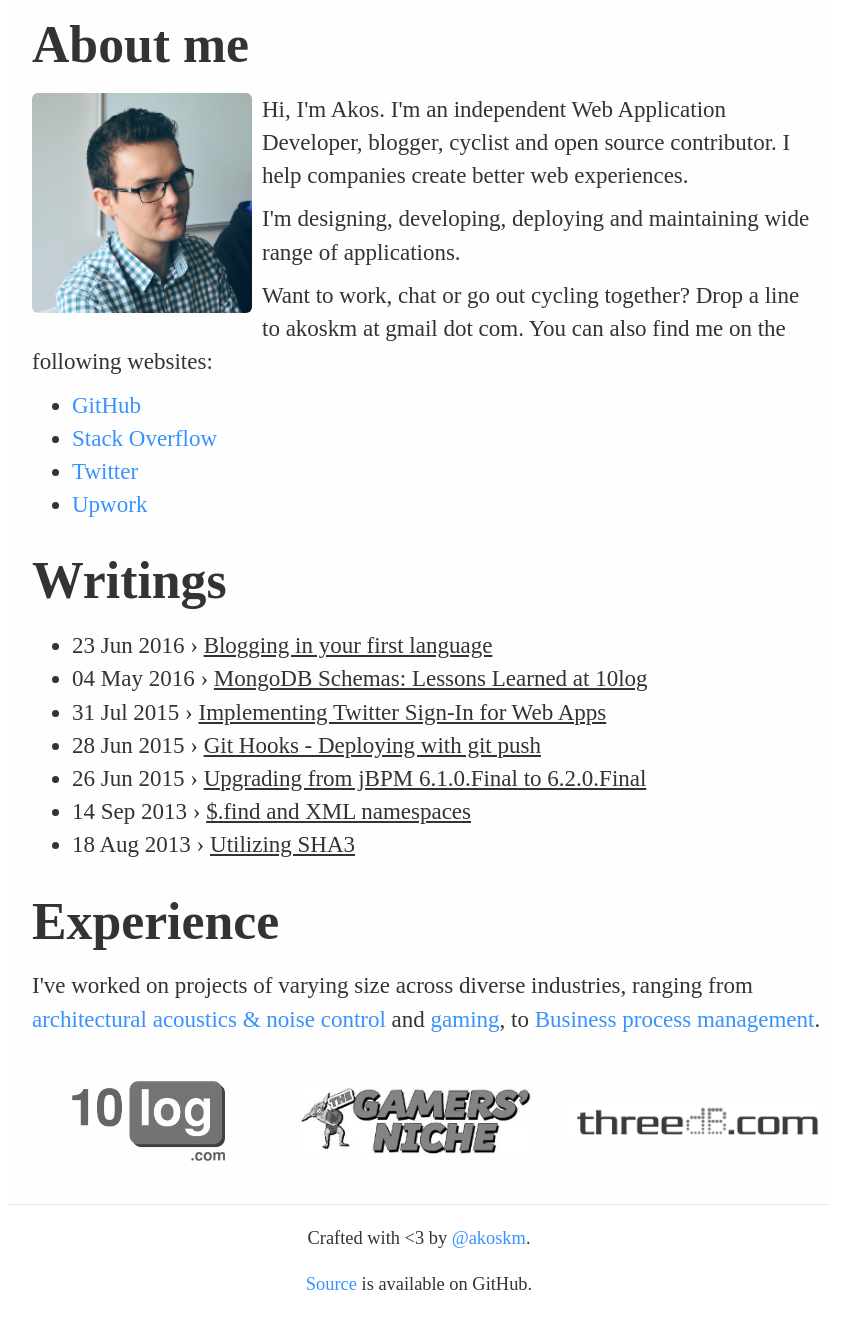
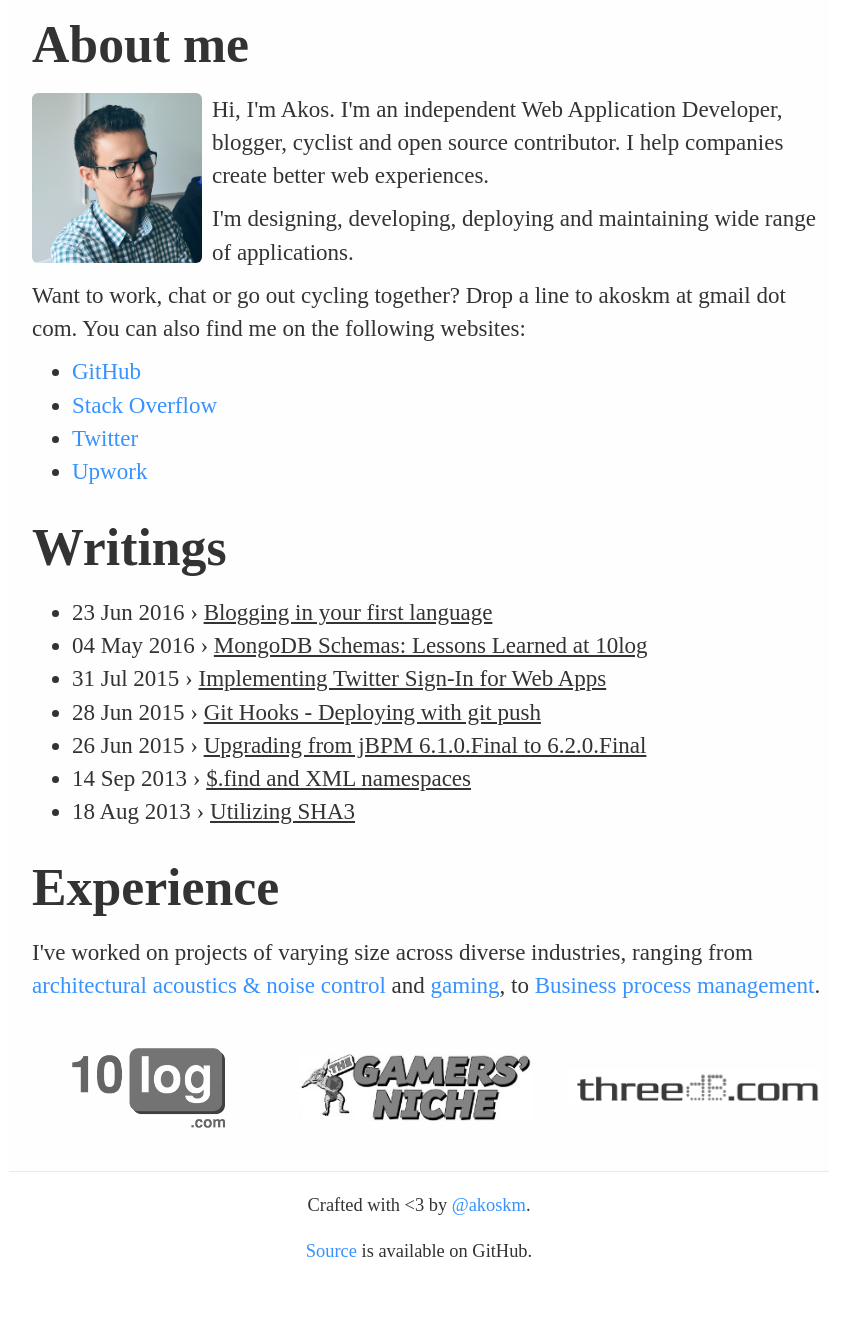
Before and after one commit to akoskm/akoskm.github.io, a Jekyll site: the page built from index.html, in a window 1280 px wide. Shown: the whole page, without its empty margins (221-1071 px from the left). Built offline with Jekyll 4.4.1, drawn with Linux system fonts in a browser that asks for light colours; nearby versions of some CDN libraries; some web fonts are replaced; comment, search, counter and statistics services are not loaded; after the commit the page ends 1305 px from its top, so only the background shows below that.

Commit message:
resize picture

```diff
--- a/_layouts/default.html
+++ b/_layouts/default.html
@@ -178,7 +178,7 @@
             margin: 0px 10px 10px 0px;
             float: left;
             border-radius: 6px;
-            width: 220px;
+            width: 170px;
           }
 
           @media screen and (max-width: 448px) {
```
